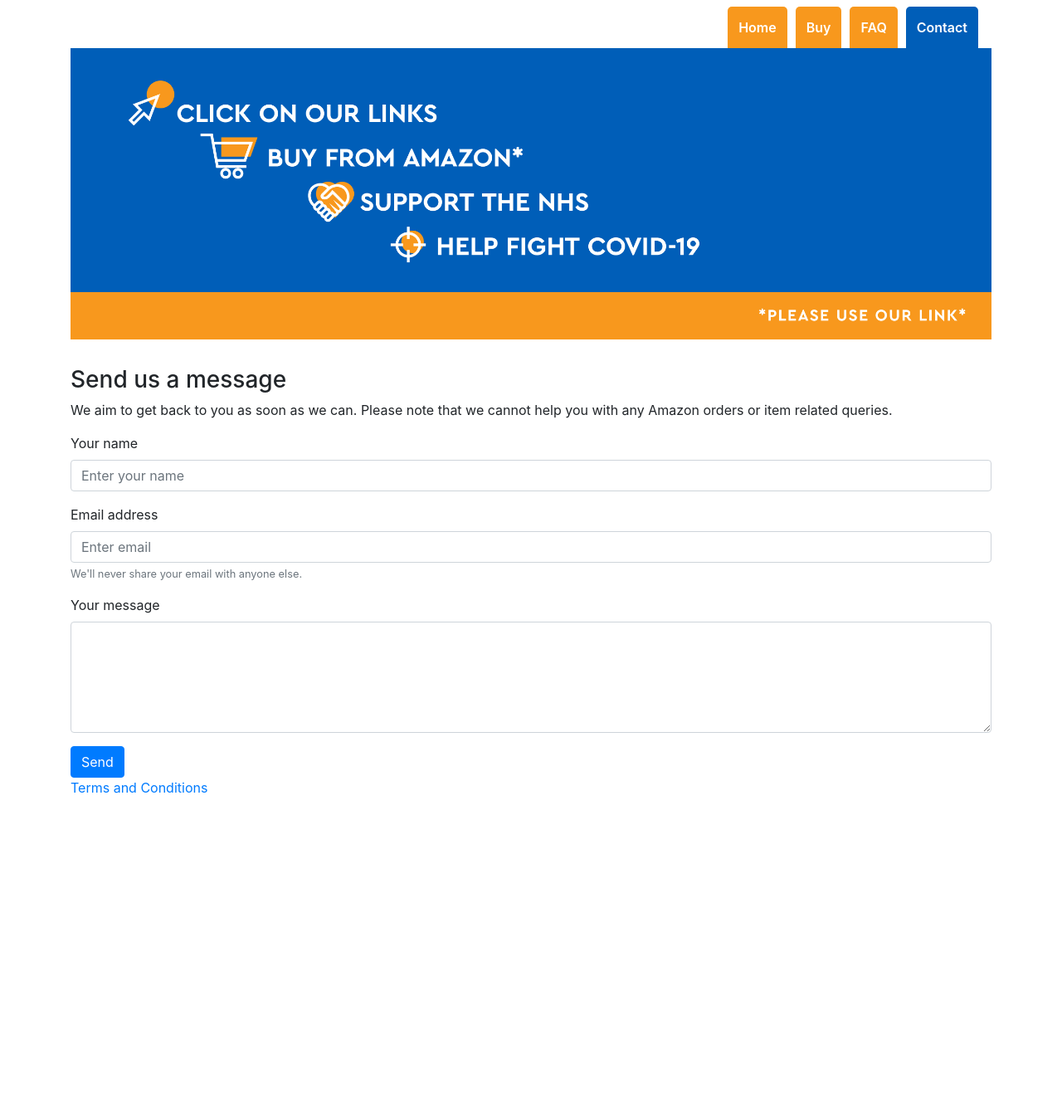
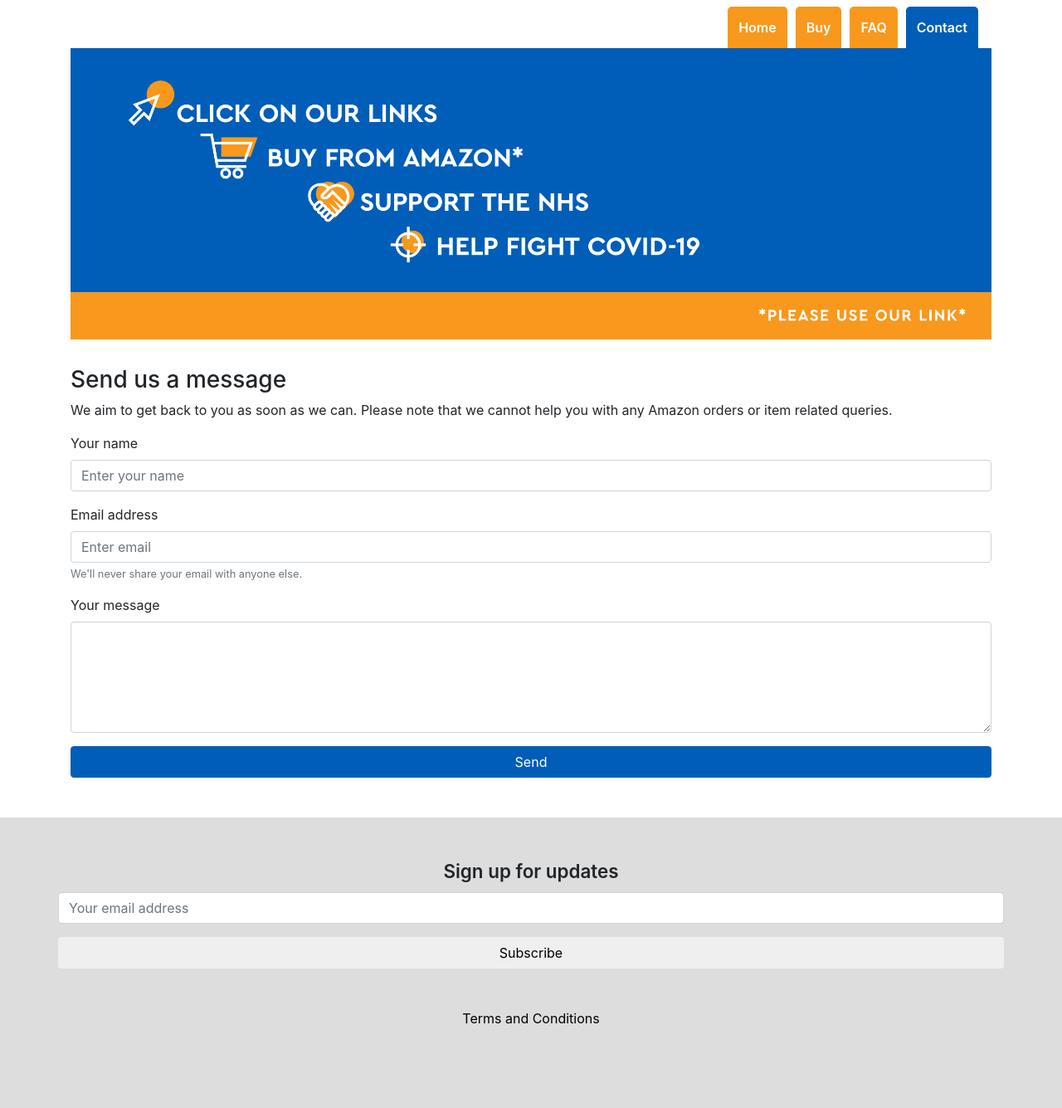
Before and after one commit to helpfightcovid19uk/helpfightcovid19uk, a Jekyll site: the page built from contact.md, in a window 1280 px wide. Shown: the whole page at 83% size. Built offline with Jekyll 4.4.1, drawn with Linux system fonts in a browser that asks for light colours; nearby versions of some CDN libraries; before the commit the page ends 961 px from its top, so only the background shows below that.

Commit message:
Footer completed. Contact form completed.

```diff
--- a/_includes/footer.html
+++ b/_includes/footer.html
@@ -2,7 +2,27 @@
 		<div class="container">
 			<div class="row">
 				<div class="col">
-					<a href="/terms">Terms and Conditions</a>
+					<!-- Begin Mailchimp Signup Form -->
+					<div id="mc_embed_signup">
+					<form action="https://helpfightcovid19.us19.list-manage.com/subscribe/post?u=bcdfb9d96024019edae238da3&amp;id=b58ef614b4" method="post" id="mc-embedded-subscribe-form" name="mc-embedded-subscribe-form" class="validate" target="_blank" novalidate>
+						<div id="mc_embed_signup_scroll">
+							<div class="form-group">
+								<label for="mce-EMAIL">Sign up for updates</label>
+								<input type="email" value="" name="EMAIL" class="email form-control" id="mce-EMAIL" placeholder="Your email address" required>
+								<!-- real people should not fill this in and expect good things - do not remove this or risk form bot signups-->
+								<div style="position: absolute; left: -5000px;" aria-hidden="true"><input type="text" name="b_bcdfb9d96024019edae238da3_b58ef614b4" tabindex="-1" value=""></div>
+							</div>
+							<button type="submit" value="Subscribe" name="subscribe" id="mc-embedded-subscribe" class="btn w-100">Subscribe</button>
+						</div>
+					</form>
+					</div>
+
+					<!--End mc_embed_signup-->
+				</div>
+			</div>
+			<div class="row">
+				<div class="col">
+					<a href="/terms" class="terms">Terms and Conditions</a>
 				</div>
 			</div>
 		</div>
--- a/_includes/header.html
+++ b/_includes/header.html
@@ -16,7 +16,31 @@
 
 	<script>
 		function contactSubmit(token) {
-			document.getElementById("contact-form").submit();
+
+			  const form = document.getElementById("contact-form");
+
+			  let data = {};
+			  let formdata = new FormData(form);
+			  for (let tuple of formdata.entries()) data[tuple[0]] = tuple[1];
+
+			  fetch(form.action, {
+				method: form.method,
+				body: JSON.stringify(data),
+				headers: {
+					'X-Debug-Mode': 'true'
+				}
+			  })
+			  .then(response => {
+				return response.json()
+			  })
+			  .then(data => {
+				window.location.href = data.headers.location
+			  })
+			  .catch(err => {
+				console.log('error')
+			  });
+
+			  e.preventDefault();
 		}
 	</script>
 
--- a/contact.md
+++ b/contact.md
@@ -21,5 +21,5 @@
     <label for="contactMessage">Your message</label>
     <textarea class="form-control" name="message" id="contactMessage" rows="5"></textarea>
   </div>
-  <button class="btn btn-primary g-recaptcha" data-sitekey="6LdPLuUUAAAAAOjPbeRqYUkWAkJOvoddbqm3zPjI" data-callback="contactSubmit">Send</button>
+  <button class="btn btn-primary g-recaptcha w-100 bg-blue bc-blue" data-sitekey="6LdPLuUUAAAAAOjPbeRqYUkWAkJOvoddbqm3zPjI" data-callback="contactSubmit">Send</button>
 </form>
--- a/css/styles.css
+++ b/css/styles.css
@@ -5,6 +5,20 @@
 Yellow - #f8981d
 
 */
+
+.bg-blue {
+	background-color: #005eb8;
+}
+.bc-blue {
+	border-color: #005eb8;
+}
+
+.bg-yellow {
+	background-color: #f8981d;
+}
+.bc-yellow {
+	border-color: #f8981d;
+}
 
 
 /* Navbar */
@@ -114,3 +128,33 @@
 .carousel-item {
 	background-color: #005eb8;
 }
+
+
+/* Footer */
+
+footer {
+	background-color: #ddd;
+	margin-top: 3rem;
+}
+footer .container {
+	padding: 3rem 0;
+}
+footer .row {
+	margin-bottom: 3rem;
+	text-align: center;
+}
+
+footer #mc_embed_signup_scroll label {
+	display: block;
+	font-size: 1.4rem;
+	font-weight: 600;
+
+}
+
+footer a.terms {
+	color: #000;
+}
+footer a.terms:hover,
+footer a.terms:focus {
+	text-decoration: none;
+}
```
Also changed, not shown: 404.html (deleted, +0 -25 lines), 404.md (added, +11 -0 lines), error.md (added, +7 -0 lines), success.md (added, +7 -0 lines).
